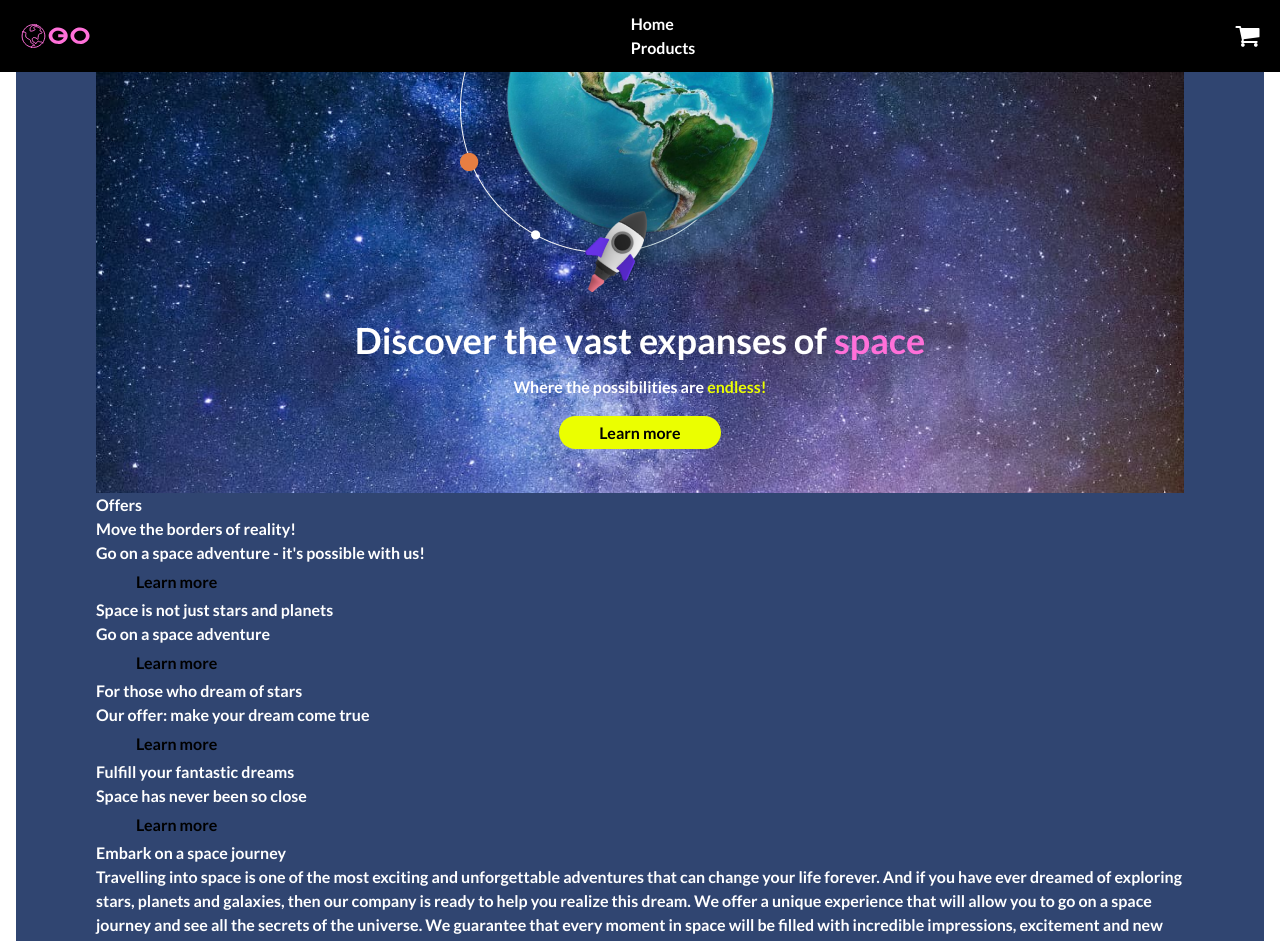
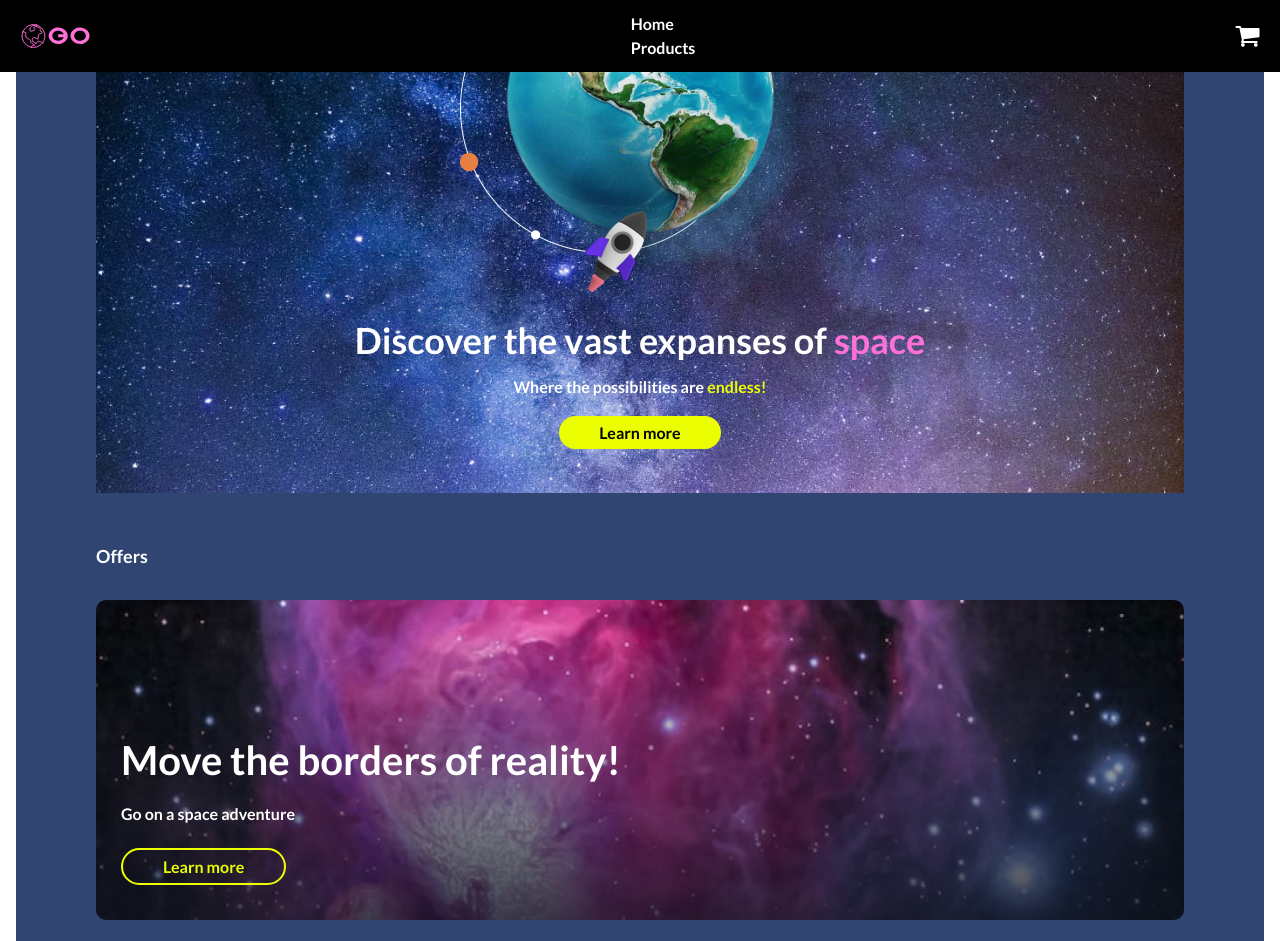
Before and after one commit to leonid-br/softswiss-test, a React (Create React App) app: page / in a window 1280 px wide. Shown: the top 941 px of the page. Built offline with nearby package versions, Linux system fonts and the light colour scheme.

Commit message:
style: redesign OfferSection component with new layout and styles

```diff
--- a/src/components/offerSection/OfferSection.js
+++ b/src/components/offerSection/OfferSection.js
@@ -1,29 +1,38 @@
 import { Button } from '../common/button/Button';
+import './OfferSection.scss';
 
 export const OfferSection = () => {
     return (
-        <section>
-            <h2>Offers</h2>
-            <ul>
-                <li>
-                    <h3>Move the borders of reality!</h3>
-                    <p>Go on a space adventure - it's possible with us!</p>
-                    <Button>Learn more</Button>
+        <section className="offer-section">
+            <h2 className="offer-section__title">Offers</h2>
+            <ul className="offer-section__list">
+                <li className="offer-section__item">
+                    <div className="offer-section__item-content">
+                        <h3 className="offer-section__item-title">Move the borders of reality!</h3>
+                        <p className="offer-section__item-text">Go on a space adventure</p>
+                        <Button className={'btn btn--outline'}>Learn more</Button>
+                    </div>
                 </li>
                 <li>
-                    <h3>Space is not just stars and planets</h3>
-                    <p>Go on a space adventure </p>
-                    <Button>Learn more</Button>
+                    <div className="offer-section__item-content">
+                        <h3 className="offer-section__item-title">Space is not just stars and planets</h3>
+                        <p className="offer-section__item-text">Go on a space adventure </p>
+                        <Button className={'btn btn--outline'}>Learn more</Button>
+                    </div>
                 </li>
                 <li>
-                    <h3>For those who dream of stars </h3>
-                    <p>Our offer: make your dream come true</p>
-                    <Button>Learn more</Button>
+                    <div className="offer-section__item-content">
+                        <h3 className="offer-section__item-title">For those who dream of stars </h3>
+                        <p className="offer-section__item-text">Our offer: make your dream come true</p>
+                        <Button className={'btn btn--outline'}>Learn more</Button>
+                    </div>
                 </li>
                 <li>
-                    <h3>Fulfill your fantastic dreams</h3>
-                    <p>Space has never been so close</p>
-                    <Button>Learn more</Button>
+                    <div className="offer-section__item-content">
+                        <h3 className="offer-section__item-title">Fulfill your fantastic dreams</h3>
+                        <p className="offer-section__item-text">Space has never been so close</p>
+                        <Button className={'btn btn--outline'}>Learn more</Button>
+                    </div>
                 </li>
             </ul>
         </section>
--- /dev/null
+++ b/src/components/offerSection/OfferSection.scss
@@ -0,0 +1,67 @@
+@import '../../styles/variables.scss';
+
+.offer-section {
+    margin-top: 50px;
+
+    .offer-section__title {
+        font-size: 18px;
+    }
+
+    .offer-section__list {
+        margin-top: 30px;
+
+        li {
+            border-radius: 10px;
+            height: 320px;
+            background: $offer-gradient;
+
+            &:nth-child(1) {
+                background: $offer-gradient, url('../../assets/images/offer-bg-1.jpg');
+                background-size: cover;
+                background-position: center;
+                background-repeat: no-repeat;
+                margin-bottom: 30px;
+            }
+
+            &:nth-child(2) {
+                background: $offer-gradient, url('../../assets/images/offer-bg-2.jpg');
+                background-size: cover;
+                background-position: center;
+                background-repeat: no-repeat;
+                margin-bottom: 30px;
+            }
+
+            &:nth-child(3) {
+                background: $offer-gradient, url('../../assets/images/offer-bg-3.jpg');
+                background-size: cover;
+                background-position: center;
+                background-repeat: no-repeat;
+                margin-bottom: 30px;
+            }
+
+            &:nth-child(4) {
+                background: $offer-gradient, url('../../assets/images/offer-bg-4.jpg');
+                background-size: cover;
+                background-position: center;
+                background-repeat: no-repeat;
+            }
+
+            .offer-section__item-content {
+                height: 100%;
+                padding: 0 25px 35px 25px;
+                display: flex;
+                flex-direction: column;
+                justify-content: flex-end;
+                align-items: start;
+                .offer-section__item-title {
+                    font-size: 40px;
+                    line-height: 1;
+                }
+
+                .offer-section__item-text {
+                    margin-top: 22px;
+                }
+            }
+        }
+    }
+}
```
